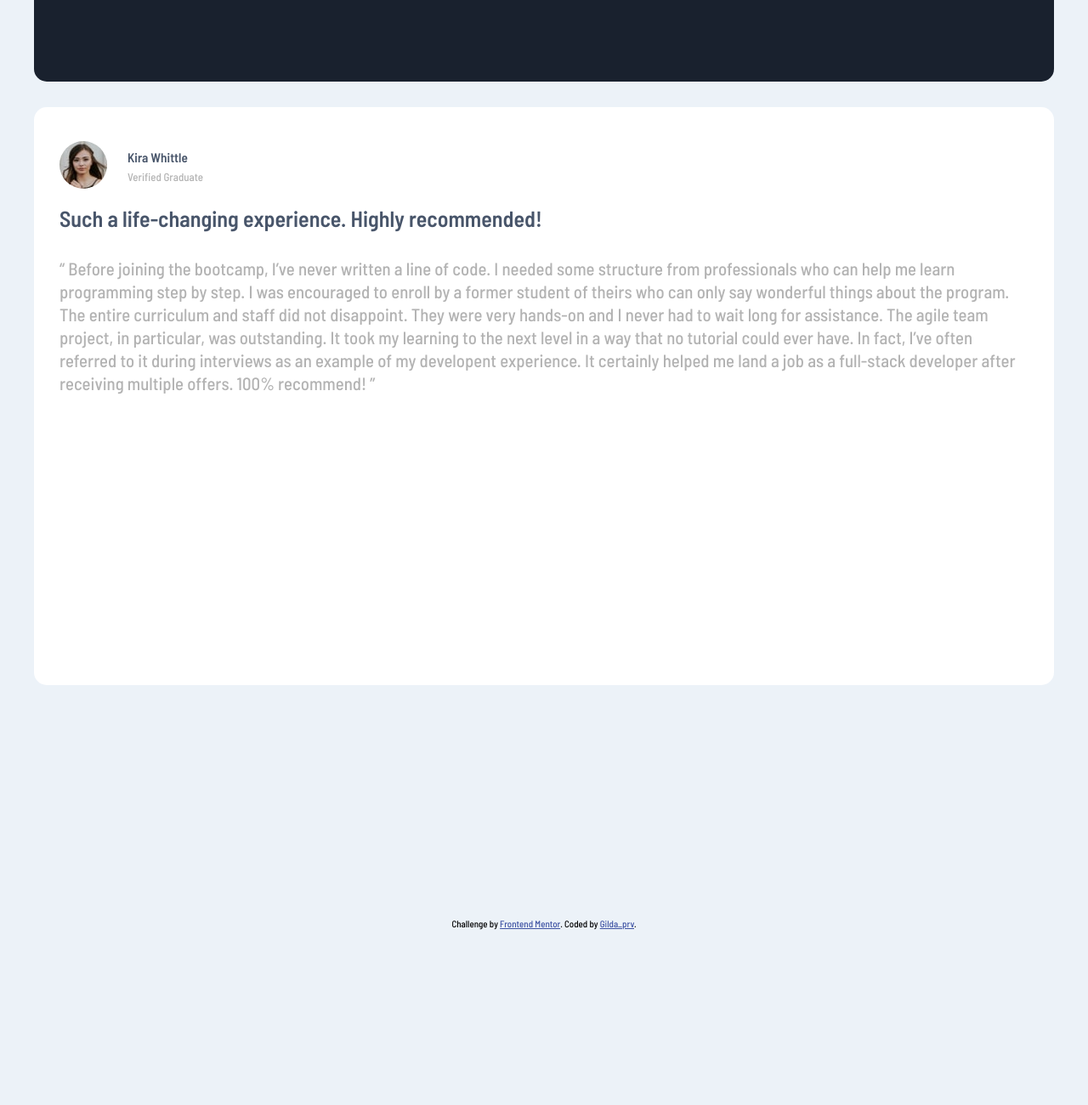
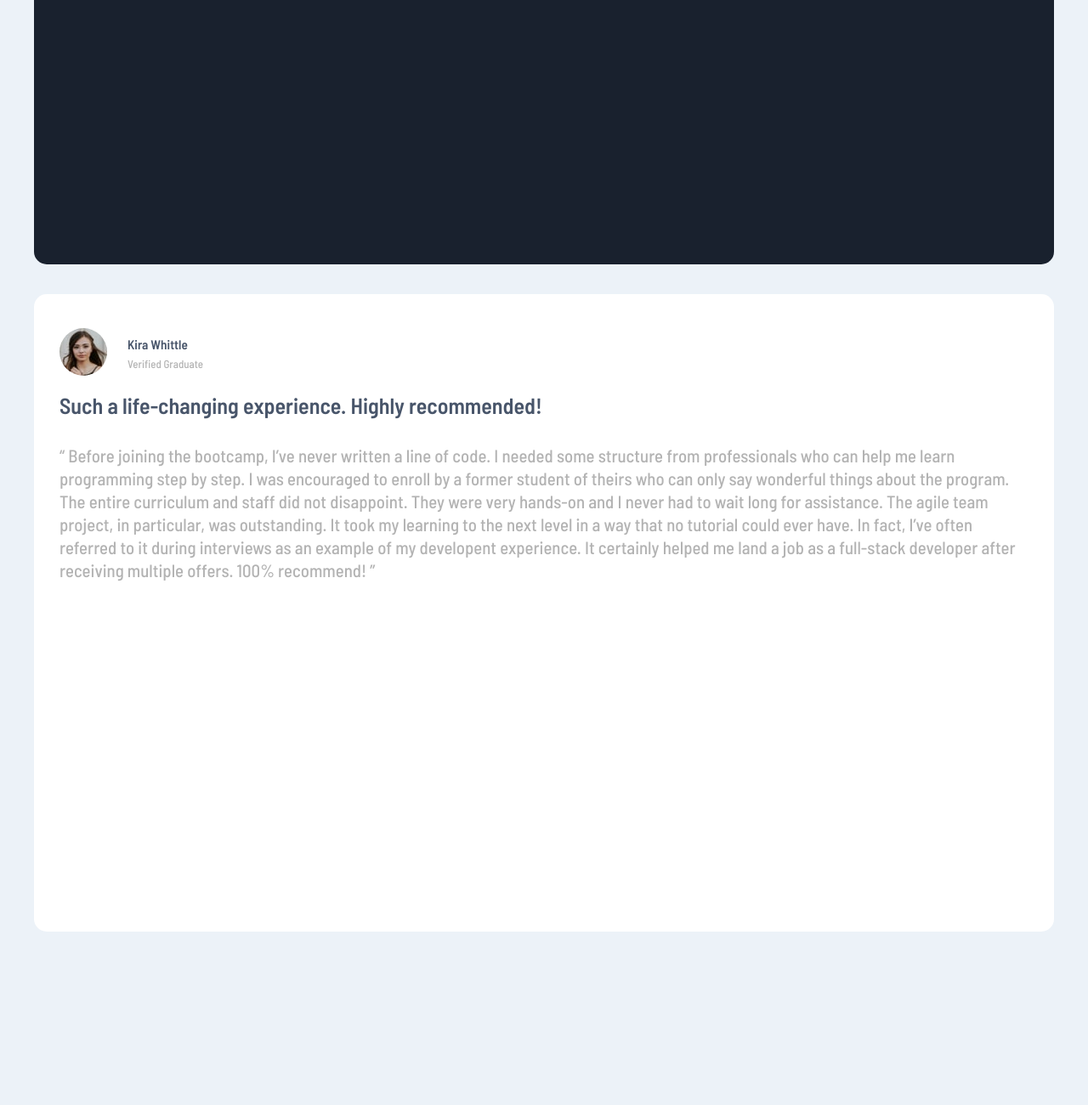
Before and after one commit to gilda-prv/Testimonials-grid-section, a plain HTML site: page index.html in a window 1280 px wide. Shown: the part 1740-3040 px from the top of the page at 85% size. Before the commit the page ends 2840 px from the top, so only its background shows below. Drawn offline with Linux system fonts and the light colour scheme.

Commit message:
Update style.css

```diff
--- a/style.css
+++ b/style.css
@@ -36,7 +36,7 @@ body {
   display: grid;
   grid-gap: 30px;
   grid-template-columns: repeat(auto-fit, minmax(240px, 1fr));
-  grid-auto-rows: 420px;
+  grid-auto-rows: 480px;
   object-fit: cover;
   grid-template-areas:
     "box1 box1 box2 box3 "
@@ -178,25 +178,25 @@ body {
       "box3";
   }
   .box3 {
-    height: 680px;
-    margin-top: 100px;
+    height: 750px;
+    margin-top: 140px;
   }
   .box5 {
-    height: 530px;
+    height: 625px;
   }
   .attribution {
     text-align: center;
     position: absolute;
     position: absolute;
-    top: 2820px;
-    margin-bottom: -20px;
+    top: 3240px;
+    margin-bottom: -50px;
   }
 }
 .attribution {
   font-size: 11px;
   text-align: center;
   position: absolute;
-  bottom: -110px;
+  bottom: -310px;
 }
 .attribution a {
   color: hsl(228, 45%, 44%);
```
